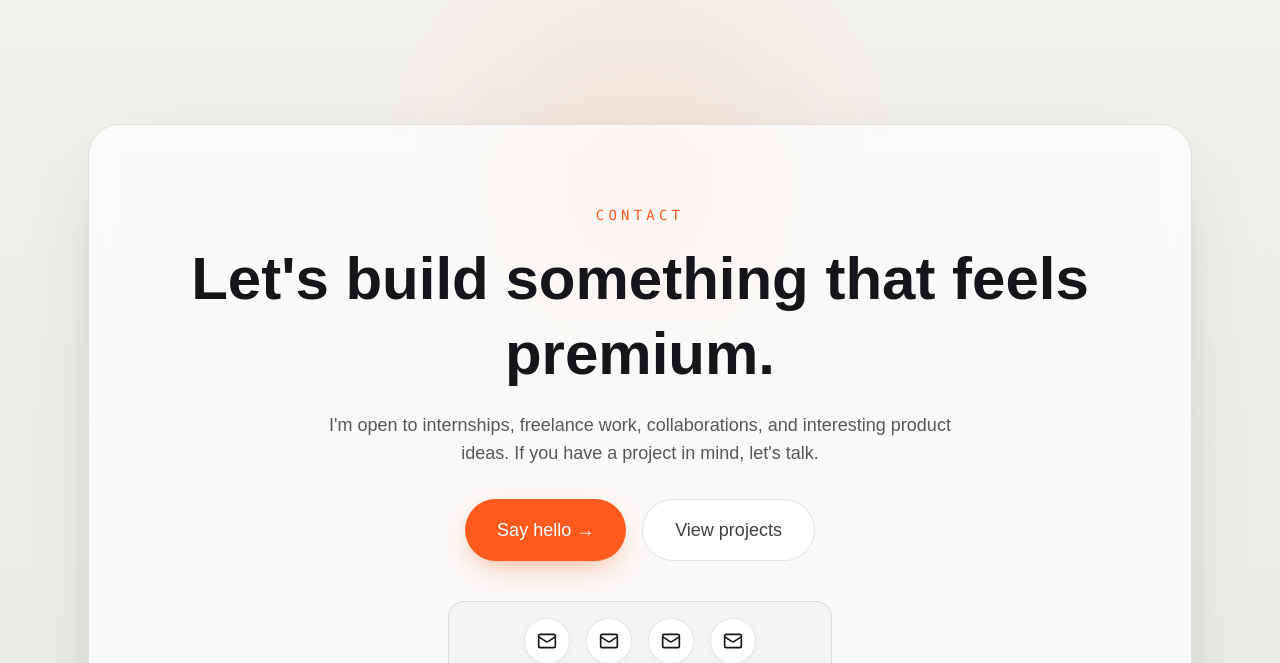
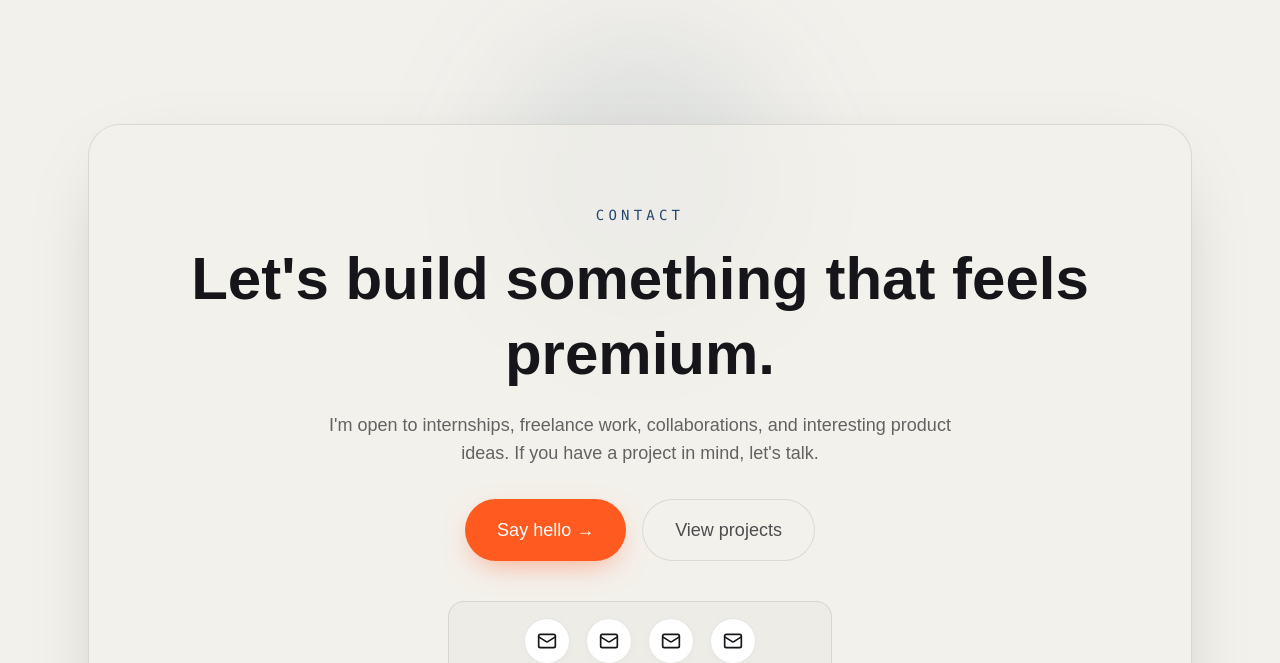
Before and after one commit to Aadarsh6/AadarshM.me, a React (Vite) app: page / in a window 1280 px wide. Shown: the part 3837-4500 px from the top of the page. Built offline with nearby package versions, Linux system fonts and the light colour scheme.

Commit message:
new contact

```diff
--- a/src/Sections/Contact.tsx
+++ b/src/Sections/Contact.tsx
@@ -6,17 +6,17 @@
 function Contact() {
   return (
     <section id="contact" className="relative overflow-hidden py-24 md:py-32">
-      <div className="absolute inset-0 bg-gradient-to-b from-transparent via-black/[0.02] to-black/[0.03] dark:via-white/[0.02] dark:to-white/[0.03]" />
-      <div className="absolute left-1/2 top-10 h-72 w-72 -translate-x-1/2 rounded-full bg-accent/10 blur-3xl" />
+      <div  />
+      <div className="absolute left-1/2 top-10 h-72 w-72 -translate-x-1/2 rounded-full bg-secondary/10 blur-3xl" />
 
       <Container className="relative">
-        <div className="rounded-[2rem] border border-black/10 bg-white/70 px-6 py-14 text-center shadow-[0_24px_80px_-40px_rgba(0,0,0,0.35)] backdrop-blur-md dark:border-white/10 dark:bg-white/[0.03] md:px-12 md:py-20">
+        <div className="rounded-[2rem] border border-black/10 bg-bg-light/70 px-6 py-14 text-center shadow-[0_24px_80px_-40px_rgba(0,0,0,0.35)] backdrop-blur-md dark:border-white/10 dark:bg-white/[0.03] md:px-12 md:py-20">
           <motion.p
             initial={{ opacity: 0, y: 20 }}
             whileInView={{ opacity: 1, y: 0 }}
             viewport={{ once: true, amount: 0.3 }}
             transition={{ duration: 0.5 }}
-            className="mb-4 text-sm font-mono uppercase tracking-[0.3em] text-accent"
+            className="mb-4 font-mono text-sm uppercase tracking-[0.3em] text-secondary"
           >
             Contact
           </motion.p>
@@ -26,7 +26,7 @@
             whileInView={{ opacity: 1, y: 0 }}
             viewport={{ once: true, amount: 0.3 }}
             transition={{ duration: 0.5, delay: 0.05 }}
-            className="font-display text-4xl font-bold leading-tight md:text-6xl"
+            className="font-display text-4xl font-bold leading-tight text-text-light md:text-6xl dark:text-text-dark"
           >
             Let&apos;s build something that feels premium.
           </motion.h2>
@@ -36,7 +36,7 @@
             whileInView={{ opacity: 1, y: 0 }}
             viewport={{ once: true, amount: 0.3 }}
             transition={{ duration: 0.5, delay: 0.15 }}
-            className="mx-auto mt-5 max-w-2xl text-base leading-7 text-black/65 dark:text-white/65 md:text-lg"
+            className="mx-auto mt-5 max-w-2xl text-base leading-7 text-text-light/65 dark:text-text-dark/65 md:text-lg"
           >
             I&apos;m open to internships, freelance work, collaborations, and
             interesting product ideas. If you have a project in mind, let&apos;s talk.
@@ -58,7 +58,7 @@
 
             <a
               href="#projects"
-              className="inline-flex items-center justify-center rounded-full border border-black/10 bg-white/80 px-8 py-4 text-lg font-medium text-black/75 transition-all duration-300 hover:border-accent/40 hover:text-accent dark:border-white/10 dark:bg-white/[0.04] dark:text-white/80"
+              className="inline-flex items-center justify-center rounded-full border border-black/10 bg-bg-light/80 px-8 py-4 text-lg font-medium text-text-light/75 transition-all duration-300 hover:border-secondary/40 hover:text-secondary dark:border-white/10 dark:bg-white/[0.04] dark:text-text-dark/80"
             >
               View projects
             </a>
```
